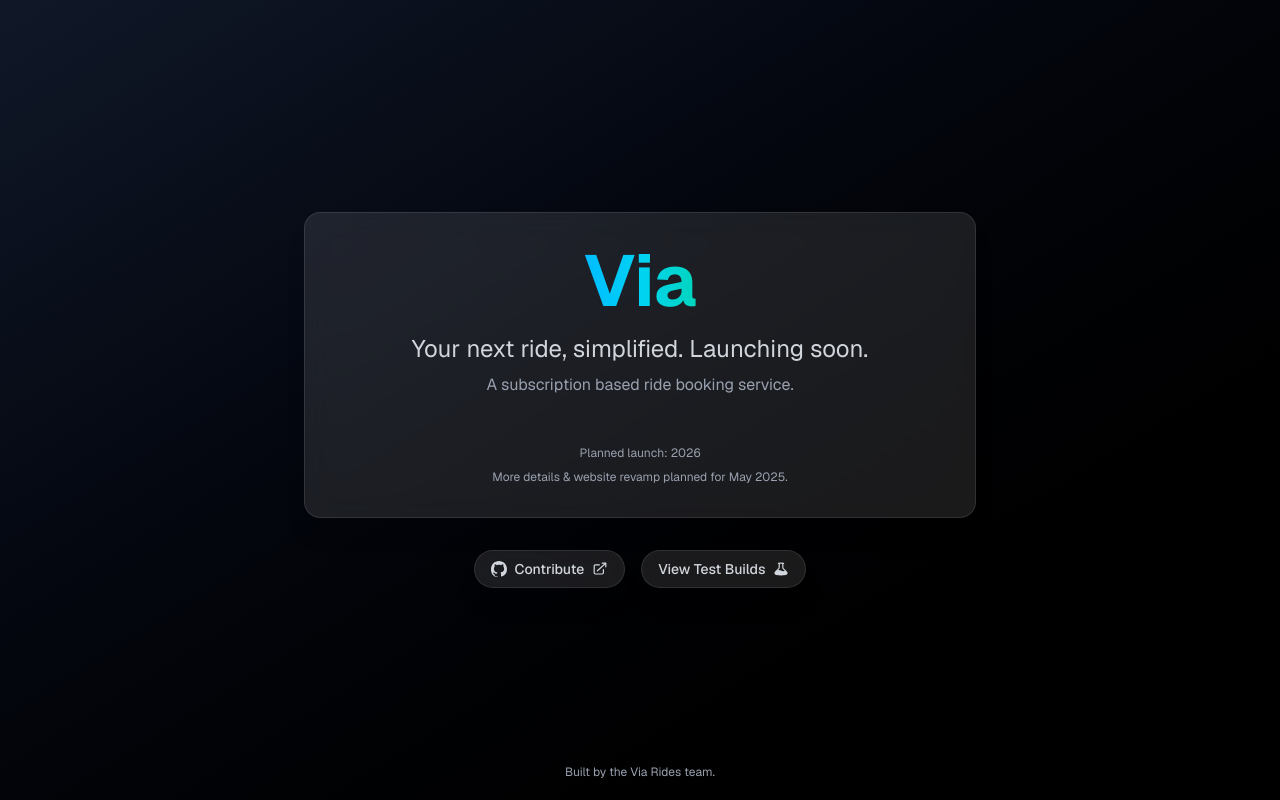
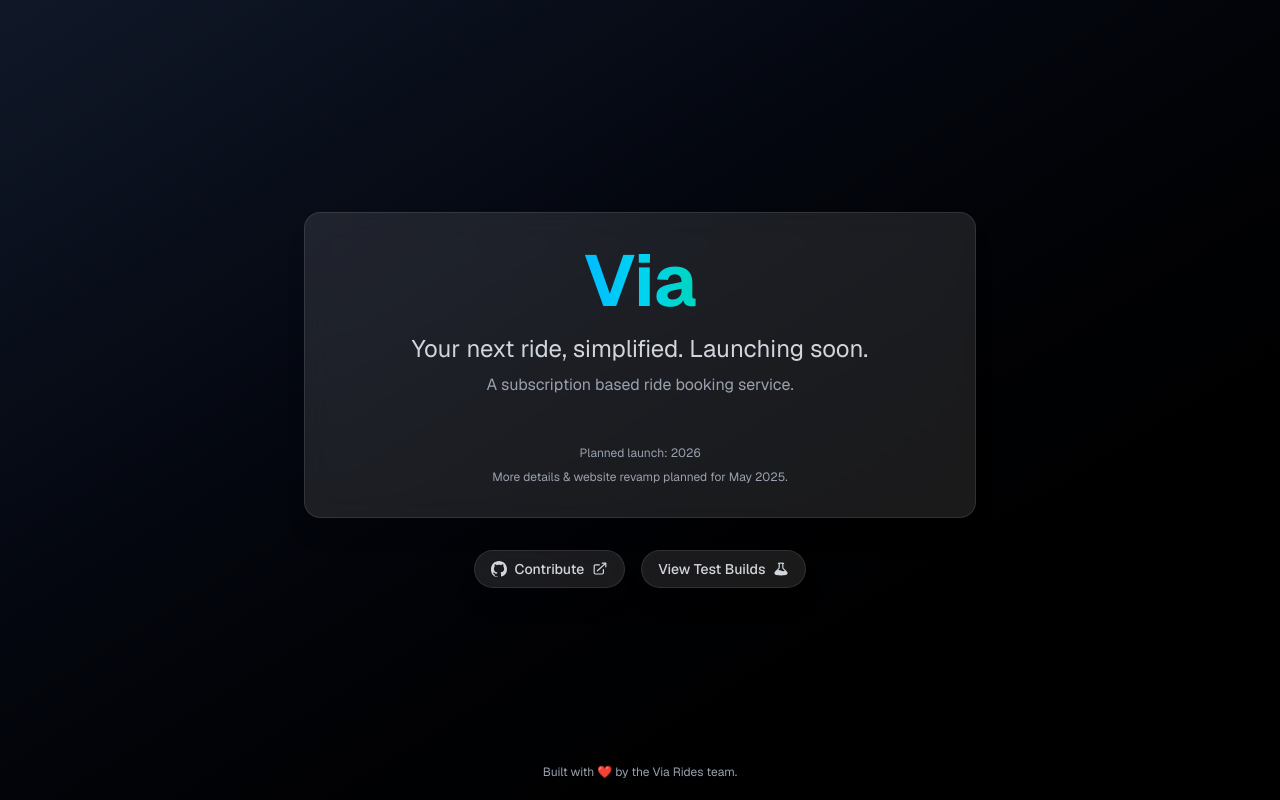
Before and after one commit to once-human/viarides.in, a Next.js app: page / in a window 1280 px wide. Built offline with nearby package versions, Linux system fonts and the light colour scheme.

Commit message:
updated footer message

```diff
--- a/src/app/page.tsx
+++ b/src/app/page.tsx
@@ -128,7 +128,7 @@ export default function Home() {
 
       {/* Keep Footer - use dark variant directly */}
       <footer className="absolute bottom-5 text-xs text-gray-400 z-10 select-none">
-        Built by the Via Rides team.
+        Built with ❤️ by the Via Rides team.
       </footer>
     </div>
   );
```
